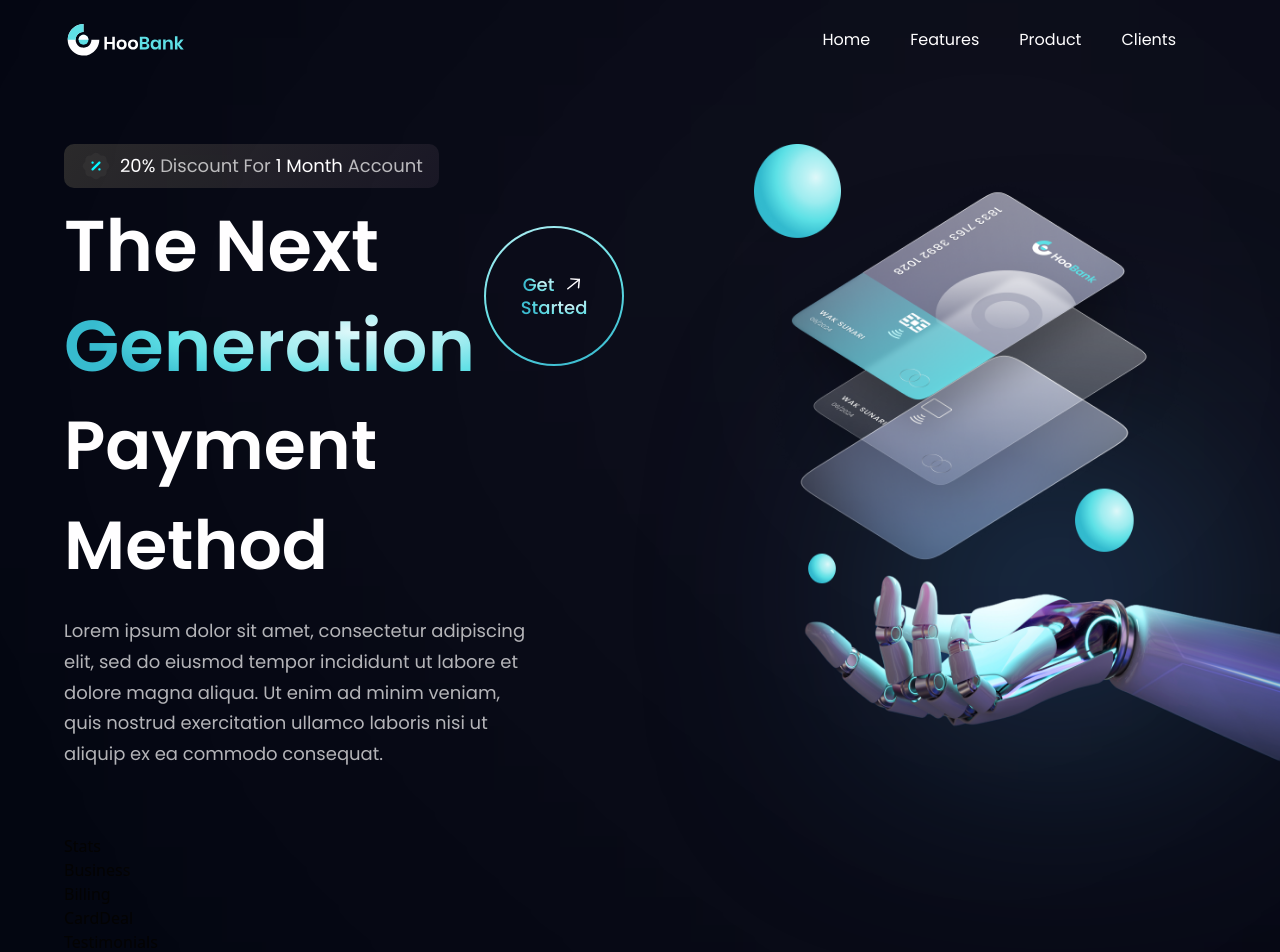
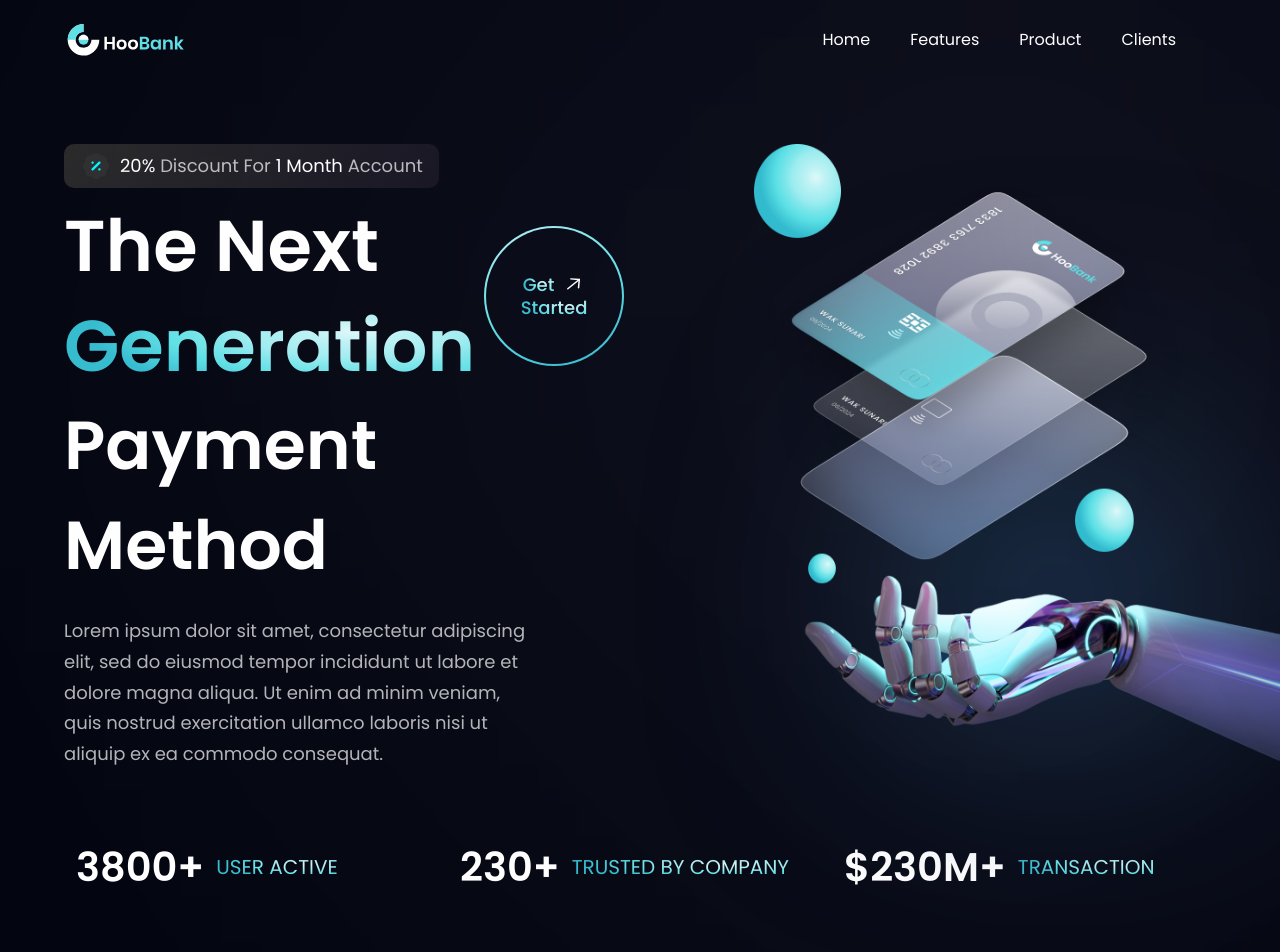
Before and after one commit to aruthsha/modern-web, a React (Vite) app in the folder modern-web/: page / in a window 1280 px wide. Shown: the top 952 px of the page. Built offline with nearby package versions, Linux system fonts and the light colour scheme.

Commit message:
Update Stats.jsx

```diff
--- a/modern-web/src/components/Stats.jsx
+++ b/modern-web/src/components/Stats.jsx
@@ -1,9 +1,16 @@
-import React from 'react'
+import { stats } from '../constants';
+import styles from '../style';
 
-const Stats = () => {
-  return (
-    <div>Stats</div>
+const Stats = () => (
+    <section className={`${styles.flexCenter} flex-row flex-wrap sm:mb-20 mb-6`}>
+      {stats.map((stat) => (
+        <div key={stat.id} className={`flex-1 flex justify-start items-center flex-row m-3`}>
+          <h4 className="font-poppins font-semibold xs:text-[40px] text-[30px] xs:leading=[53px] leading-[43px] text-white">{stat.value}</h4>
+          <p className="font-poppins font-normal xs:text-[20px] text-[15px] xs:leading=[26px] leading-[21px] text-gradient uppercase ml-3">{stat.title}</p>
+        </div>
+      ))}
+    </section>
   )
-}
+
 
 export default Stats
```
